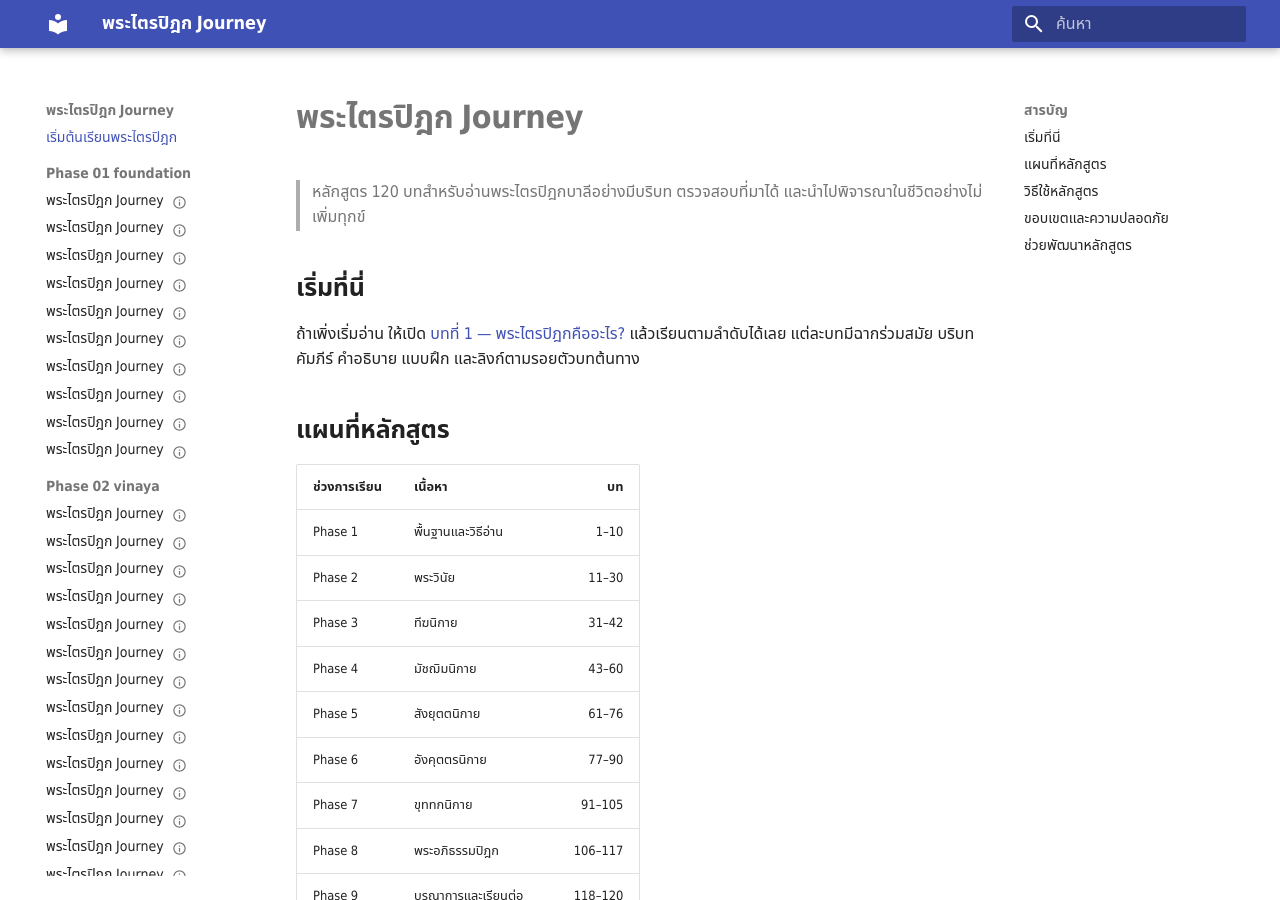
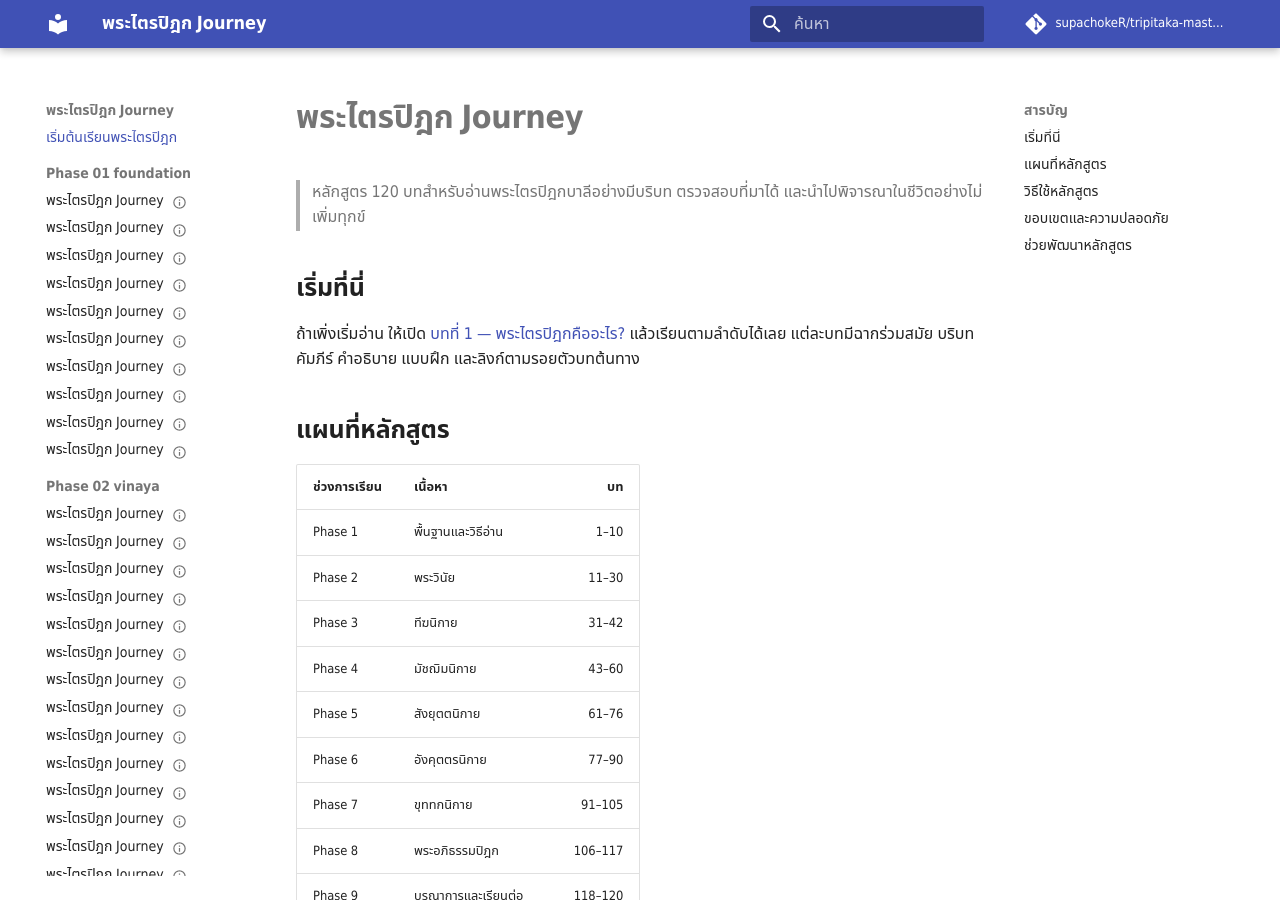
Before and after one commit to supachokeR/tripitaka-master-curriculum, an MkDocs documentation site: the page built from content/index.md, in a window 1280 px wide and 900 px high. Built offline with MkDocs 1.6.1 and Material for MkDocs 9.7.7, drawn with Linux system fonts in a browser that asks for light colours; comment, search, counter and statistics services are not loaded.

Commit message:
Configure public curriculum site URL

```diff
--- a/mkdocs.yml
+++ b/mkdocs.yml
@@ -1,6 +1,8 @@
 site_name: พระไตรปิฎก Journey
 site_description: หลักสูตรอ่านพระไตรปิฎกบาลี 120 บทอย่างมีบริบท รอบคอบ และเกื้อกูลการลดทุกข์
-site_url: https://YOUR-GITHUB-USERNAME.github.io/tripitaka-master-curriculum/
+site_url: https://supachoker.github.io/tripitaka-master-curriculum/
+repo_url: https://github.com/supachokeR/tripitaka-master-curriculum
+repo_name: supachokeR/tripitaka-master-curriculum
 
 docs_dir: content
 use_directory_urls: true
```
Also changed, not shown: README.md (+1 -1 lines).
